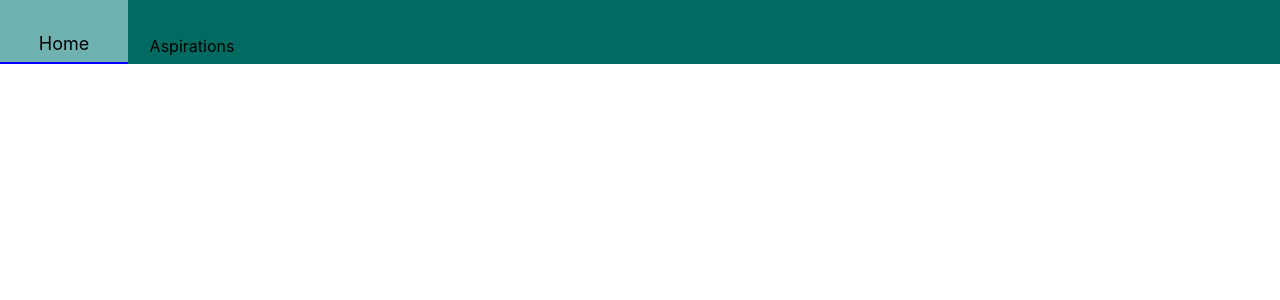
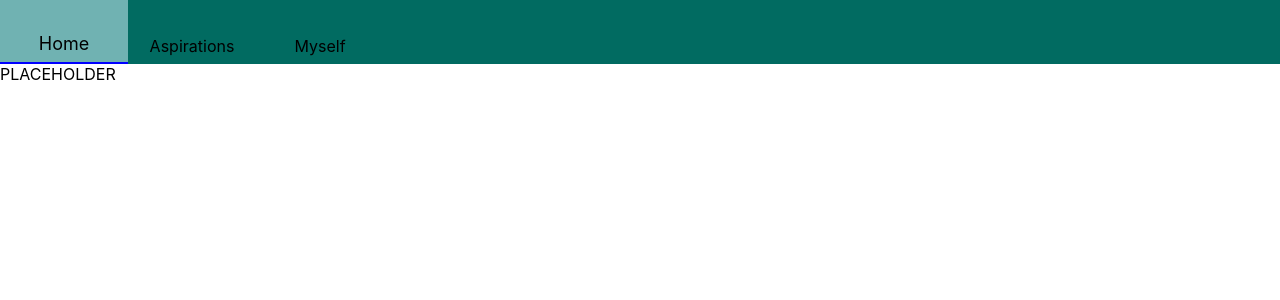
Before and after one commit to treadwayhunter/personal_website, a React (Create React App) app: page / in a window 1280 px wide. Shown: the top 300 px of the page. Built offline with nearby package versions, Linux system fonts and the light colour scheme.

Commit message:
Got TabScreen working with a PlaceholderScreen.tsx. I can now start creating individual screens.

```diff
--- a/src/components/main/Header.tsx
+++ b/src/components/main/Header.tsx
@@ -42,6 +42,7 @@ const Header = () => {
         <div className="header">
             <Tab name={"Home"}/>
             <Tab name={"Aspirations"}/>
+            <Tab name={"Myself"}/>
         </div>
     );
 }
--- a/src/components/main/Main.tsx
+++ b/src/components/main/Main.tsx
@@ -1,10 +1,12 @@
 import '../../styles/Main.css'
 import Header from "./Header"
+import TabScreen from "../tabScreens/TabScreen";
 
 const Main = () => {
     return (
         <div className="main">
             <Header />
+            <TabScreen />
         </div>
     );
 }
--- /dev/null
+++ b/src/components/tabScreens/PlaceholderScreen.tsx
@@ -0,0 +1,7 @@
+const PlaceholderScreen = () => {
+    return (
+        <div>PLACEHOLDER</div>
+    );
+}
+
+export default PlaceholderScreen;
--- /dev/null
+++ b/src/components/tabScreens/TabScreen.tsx
@@ -0,0 +1,11 @@
+import '../../styles/TabScreen.css'
+import {useMainTabContext} from "../../contexts/MainTabContext";
+
+
+const TabScreen = () => {
+    const {tabState} = useMainTabContext();
+    const Active = tabState.find(t => t.selected)!.screen;
+    return <Active />
+}
+
+export default TabScreen;
--- a/src/contexts/MainTabContext.tsx
+++ b/src/contexts/MainTabContext.tsx
@@ -1,5 +1,6 @@
 import {createContext, Dispatch, ReactNode, SetStateAction, useContext, useState} from "react";
 import {TabItem, TabName} from "../utils/types";
+import PlaceholderScreen from "../components/tabScreens/PlaceholderScreen";
 
 
 interface MainTabContextType {
@@ -27,9 +28,9 @@ export const MainTabProvider = ({ children }: MainTabProviderProps) => {
     // default state will be the main tab?
     const [tabState, setTabState] = useState<TabItem[]>(
         [
-            {name: "Home", selected: true},
-            {name: "Aspirations", selected: false},
-            {name: "Myself", selected: false},
+            {name: "Home", selected: true, screen: PlaceholderScreen},
+            {name: "Aspirations", selected: false, screen: PlaceholderScreen},
+            {name: "Myself", selected: false, screen: PlaceholderScreen},
         ]
     );
 
--- a/src/styles/Main.css
+++ b/src/styles/Main.css
@@ -2,5 +2,5 @@
     width: 100vw;
     height: 100vh;
     display: flex;
-
+    flex-direction: column;
 }
--- /dev/null
+++ b/src/styles/TabScreen.css
@@ -0,0 +1,6 @@
+.tab-screen {
+    display: flex;
+    height: 100%;
+    width: 100%;
+    background-color: #61dafb;
+}
--- a/src/utils/types.ts
+++ b/src/utils/types.ts
@@ -1,3 +1,5 @@
+import {ComponentType} from "react";
+
 export type TabName =
     | "Home"
     | "Myself"
@@ -5,4 +7,4 @@ export type TabName =
     | "Blog"
     | "Resume";
 
-export type TabItem = { name: TabName; selected: boolean}
+export type TabItem = { name: TabName; selected: boolean; screen: ComponentType }
```
